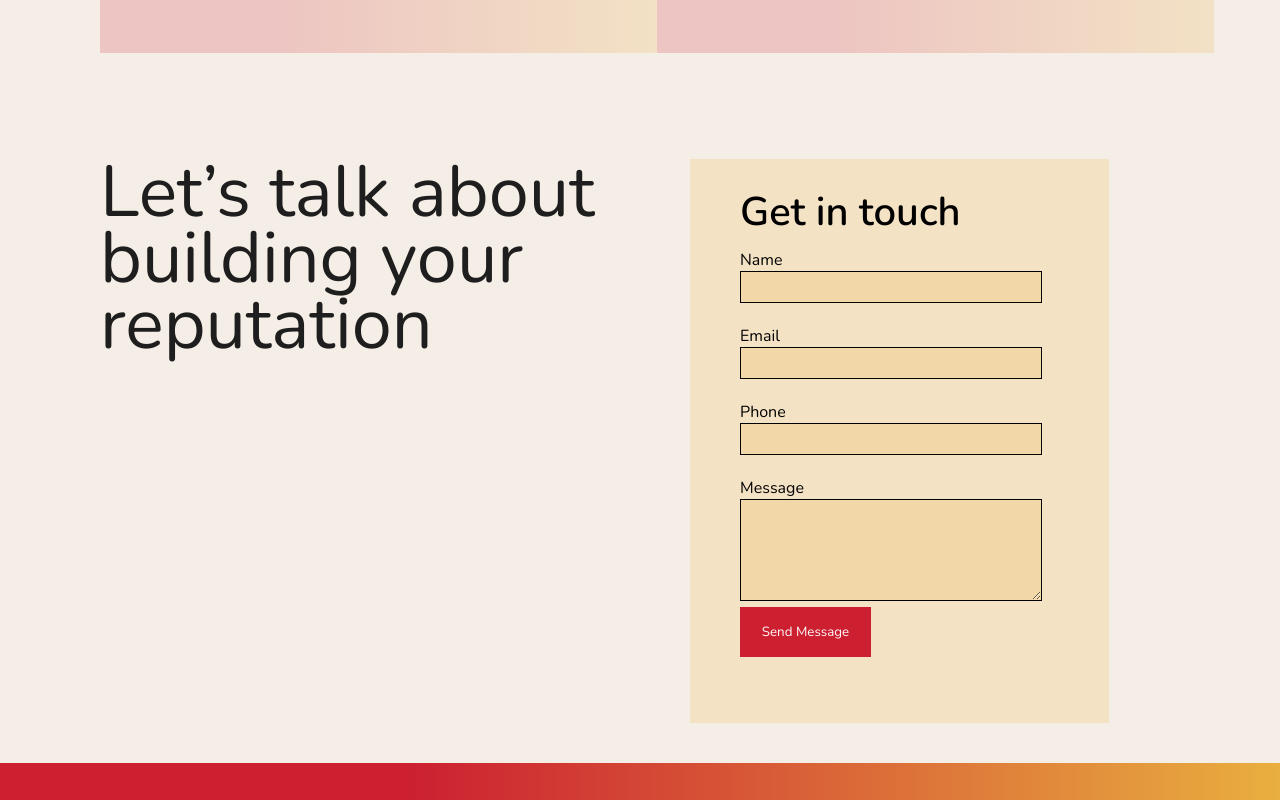
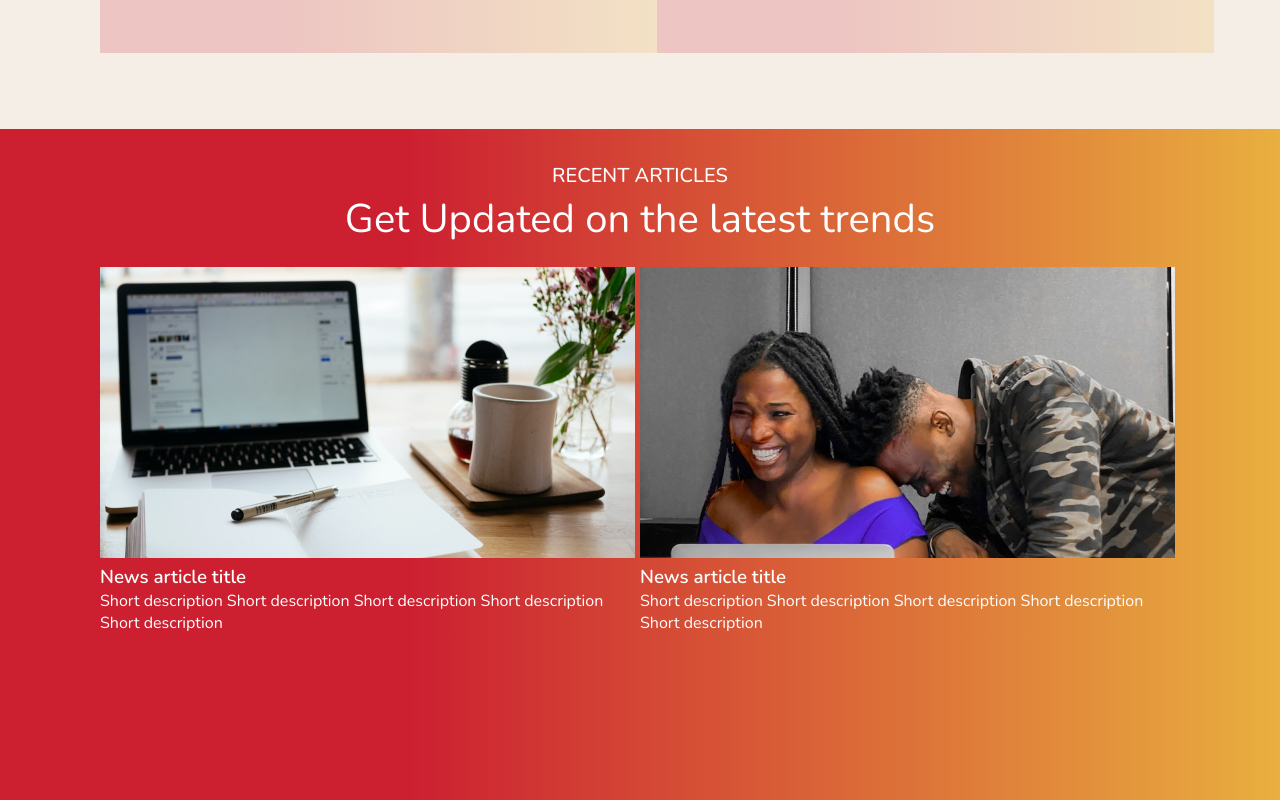
Before and after one commit to Imranyy/Kiri, a React (Create React App) app: page / in a window 1280 px wide. Shown: the part 2160-2960 px from the top of the page. Built offline with nearby package versions, Linux system fonts and the light colour scheme.

Commit message:
almost done with recent aritcles section

```diff
--- a/src/App.css
+++ b/src/App.css
@@ -165,6 +165,36 @@ button{
   max-width: 100%;
 }
 
+/* recent article */
+.recent-articles{
+  padding-left: 100px;
+  padding-right: 100px;
+  padding-top: 30px;
+  padding-bottom: 40px;
+  color:white;
+  height: 688px;
+  background: linear-gradient(90deg, #CC2031 31.98%, #E9AF3F 100%);
+}
+.recent-articles h4{
+  text-align: center;
+  font-weight: 500;
+  font-size: 20px;
+  line-height: 33px;
+  text-transform: uppercase;
+}
+.recent-articles h2{
+  font-weight: lighter;
+  font-size: 40px;
+  line-height: 55px;
+  text-align: center;
+  margin-bottom: 20px;
+}
+.grid-article{
+  display: grid;
+  grid-template-columns: repeat(2,1fr);
+  max-width: 100%;
+}
+
 /* talk more section */
 .talk-more{
   background: rgb(245, 238, 230);
--- a/src/components/Footer.js
+++ b/src/components/Footer.js
@@ -34,13 +34,13 @@ function Footer(props) {
                             <li style={{display:'flex'}}>
                                 <img src={mail} alt='..'/>
                                 <div style={{display:'inline-block',marginLeft:'20px'}}>
-                                    <p>Office Address</p><h3>Kisumu some place</h3>
+                                    <p>Email Us</p><h3>someemaildress@email.com</h3>
                                 </div>
                             </li>
                             <li style={{display:'flex'}}>
                                 <img src={phone} alt='..'/>
                                 <div style={{diplay:'inline-block',marginLeft:'20px'}}>
-                                    <p>Office Address</p><h3>Kisumu some place</h3>
+                                    <p>Call Us</p><h3>+25470090099848</h3>
                                 </div>
                             </li>
                         </ul>
--- a/src/pages/Home.js
+++ b/src/pages/Home.js
@@ -2,6 +2,8 @@ import React from 'react';
 import Footer from '../components/Footer';
 import HeroImage from '../components/HeroImage';
 import rect2 from '../media/Rectangle 2.png';
+import articleImage1 from "../media/articleImage1.png";
+import articleImage2 from "../media/articleImage2.png";
 
 function Home(props) {
     return (
@@ -87,6 +89,25 @@ function Home(props) {
                     </div>
                 </div>
             </div>
+            {/* recent article section */}
+            <div className='recent-articles'>
+                <h4>RECENT ARTICLES</h4>
+                <h2>Get Updated on the latest trends</h2>
+                <div className='grid-article'>
+                    <div className='grid-article-1'>
+                        <img src={articleImage1} alt='..'/>
+                        <h3>News article title</h3>
+                        <p>Short description Short description Short description Short description Short description</p>
+                    </div>
+                    <div className='grid-article-2'>
+                        <img src={articleImage2} alt='..'/>
+                        <h3>News article title</h3>
+                        <p>Short description Short description Short description Short description Short description</p>
+                    </div>
+                </div>
+            </div>
+
+
             {/* talk more section */}
             <div className='talk-more'>
                 <div className='grid-talk-more'>
```
Also changed, not shown: src/media/articleImage1.png (added), src/media/articleImage2.png (added).
